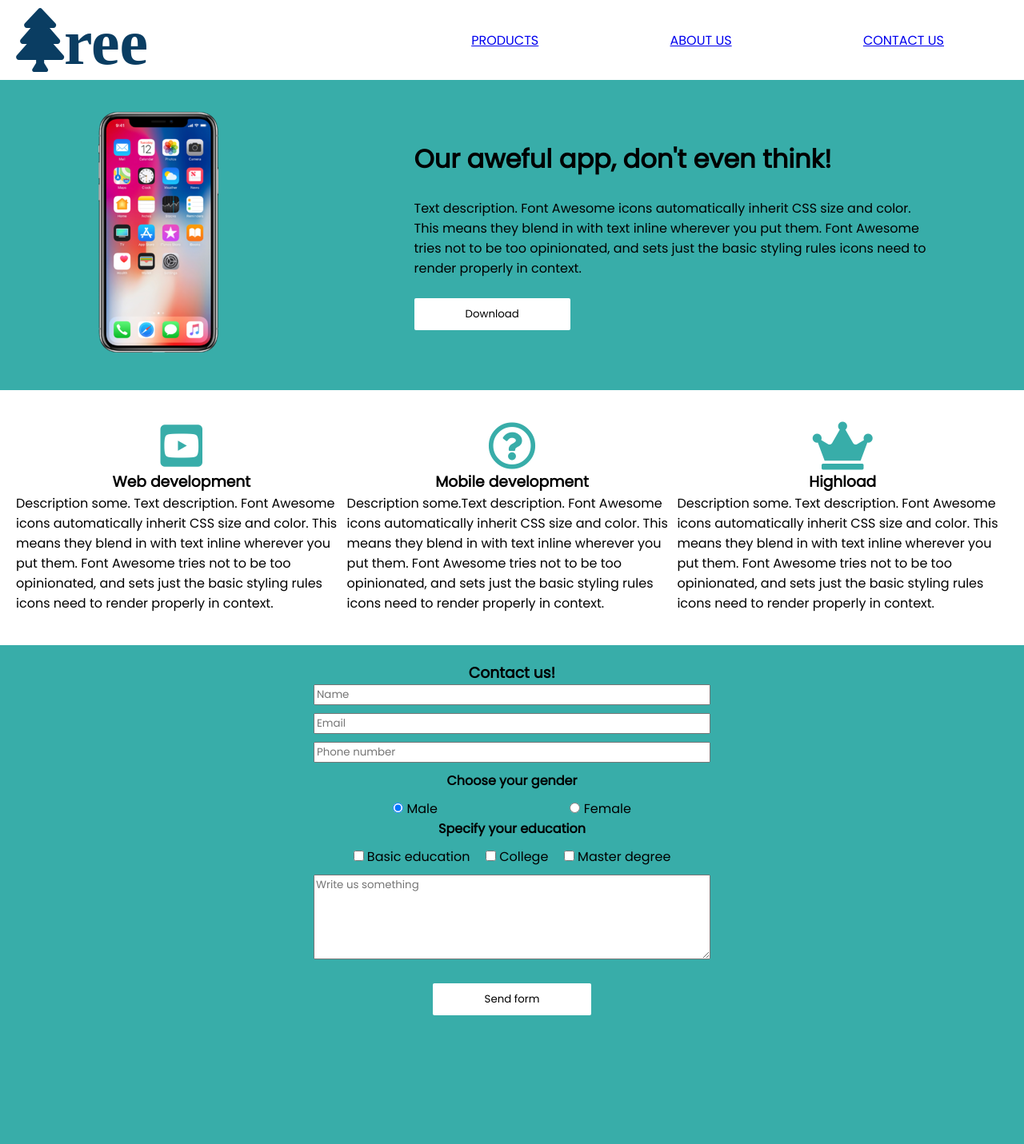
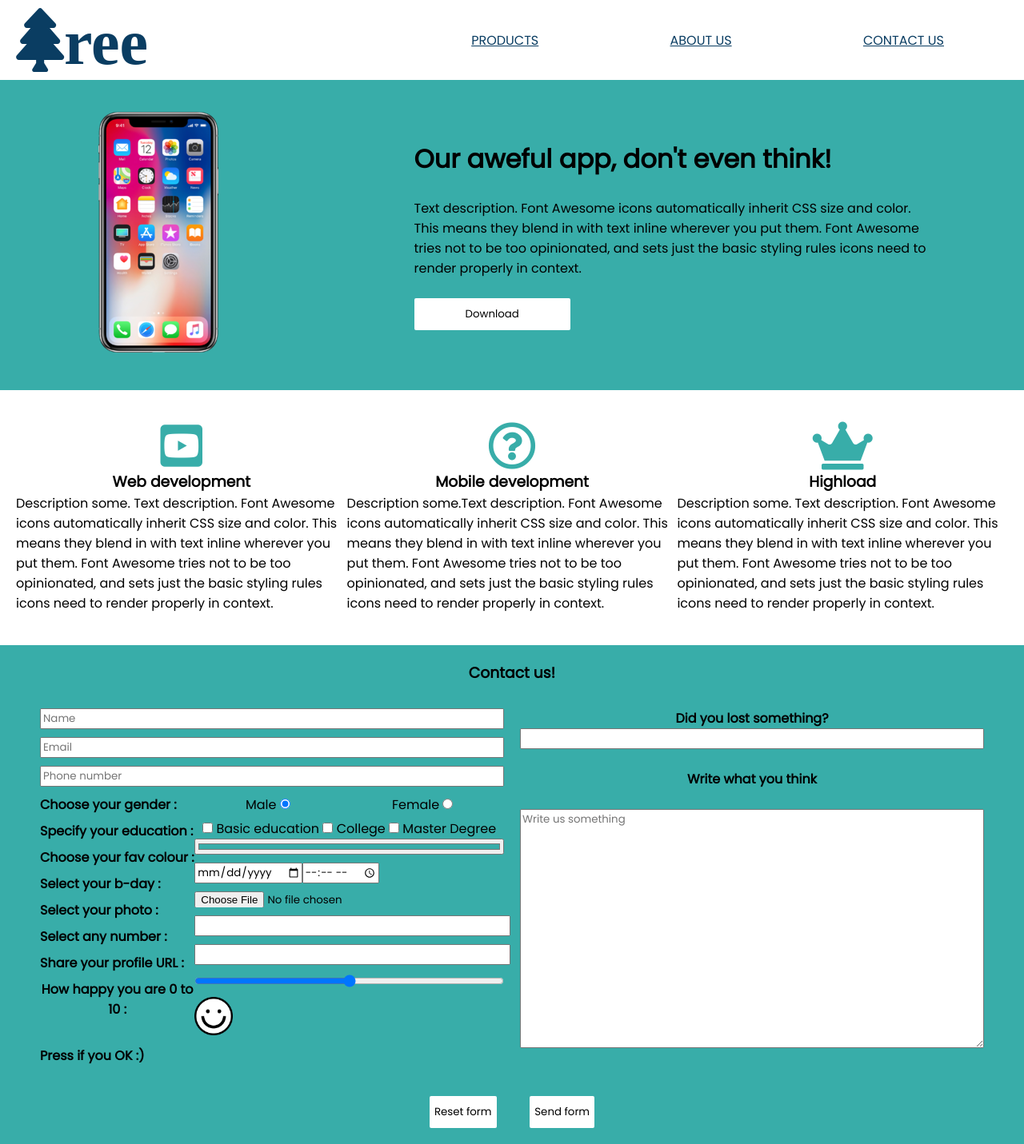
Before and after one commit to IvanRozinko/WD, a PHP site: page / in a window 1280 px wide. Shown: the whole page at 80% size. Before the commit the page ends 1270 px from the top, so only its background shows below. Run offline with PHP 8.4, Linux system fonts and the light colour scheme; some libraries are stand-ins or nearby versions.

Commit message:
Commited some changes after 1st review

```diff
--- a/PS1/Landing/index.html
+++ b/PS1/Landing/index.html
@@ -1,24 +1,25 @@
 <!DOCTYPE html>
 <html lang="en">
 <head>
+  <link href="style.css" rel="stylesheet" type="text/css"/>
+  <link rel="stylesheet" href="https://use.fontawesome.com/releases/v5.8.1/css/all.css"
+        integrity="sha384-50oBUHEmvpQ+1lW4y57PTFmhCaXp0ML5d60M1M7uH2+nqUivzIebhndOJK28anvf" crossorigin="anonymous">
   <meta charset="UTF-8">
   <meta name="viewport" content="width=device-width, initial-scale=1.0">
   <meta http-equiv="X-UA-Compatible" content="ie=edge">
   <title>Awesome landing page</title>
   <style media="screen"></style>
-  <link href="style.css" rel="stylesheet" type="text/css"/>
-  <link rel="stylesheet" href="https://use.fontawesome.com/releases/v5.8.1/css/all.css" integrity="sha384-50oBUHEmvpQ+1lW4y57PTFmhCaXp0ML5d60M1M7uH2+nqUivzIebhndOJK28anvf" crossorigin="anonymous">
 </head>
 <body>
 <div class="header">
   <div class="header--logo">
     <i class="fas fa-tree fa-5x">ree</i>
   </div>
-	<div class="header_links--container">
+  <nav class="header_links--container">
     <a href="http://google.com" class="header_links-container--link">PRODUCTS</a>
     <a href="http://google.com" class="header_links-container--link">ABOUT US</a>
     <a href="http://google.com" class="header_links-container--link">CONTACT US</a>
-	</div>
+  </nav>
 </div>
 <div class="app_container">
   <div class="app_container--column1">
@@ -27,7 +28,9 @@
   <div class="app_container--column2">
     <div><h1>Our aweful app, don't even think!</h1></div>
     <br>
-	  <div><p>Text description. Font Awesome icons automatically inherit CSS size and color. This means they blend in with text inline wherever you put them. Font Awesome tries not to be too opinionated, and sets just the basic styling rules icons need to render properly in context.</p></div>
+    <div><p>Text description. Font Awesome icons automatically inherit CSS size and color. This means they blend in with
+      text inline wherever you put them. Font Awesome tries not to be too opinionated, and sets just the basic styling
+      rules icons need to render properly in context.</p></div>
     <br>
     <div><input type="button" class="column2--button" value="Download"></div>
   </div>
@@ -36,43 +39,78 @@
   <div class="branch_container--column">
     <div><i class="fab fa-youtube-square" style="font-size: 60px; color:#38ada9;"></i></div>
     <h3>Web development</h3>
-	  <p>Description some. Text description. Font Awesome icons automatically inherit CSS size and color. This means they blend in with text inline wherever you put them. Font Awesome tries not to be too opinionated, and sets just the basic styling rules icons need to render properly in context.</p>
+    <p>Description some. Text description. Font Awesome icons automatically inherit CSS size and color. This means they
+      blend in with text inline wherever you put them. Font Awesome tries not to be too opinionated, and sets just the
+      basic styling rules icons need to render properly in context.</p>
   </div>
   <div class="branch_container--column">
     <div><i class="far fa-question-circle" style="font-size: 60px; color:#38ada9; border-radius: 100%;"></i></div>
     <h3>Mobile development</h3>
-	  <p>Description some.Text description. Font Awesome icons automatically inherit CSS size and color. This means they blend in with text inline wherever you put them. Font Awesome tries not to be too opinionated, and sets just the basic styling rules icons need to render properly in context.</p>
+    <p>Description some.Text description. Font Awesome icons automatically inherit CSS size and color. This means they
+      blend in with text inline wherever you put them. Font Awesome tries not to be too opinionated, and sets just the
+      basic styling rules icons need to render properly in context.</p>
   </div>
   <div class="branch_container--column">
-	  <div><i class="fas fa-crown"style="font-size: 60px; color:#38ada9; border-radius: 100%;"></i></i></div>
+    <div><i class="fas fa-crown" style="font-size: 60px; color:#38ada9; border-radius: 100%;"></i></div>
     <h3>Highload</h3>
-	  <p>Description some. Text description. Font Awesome icons automatically inherit CSS size and color. This means they blend in with text inline wherever you put them. Font Awesome tries not to be too opinionated, and sets just the basic styling rules icons need to render properly in context.</p>
+    <p>Description some. Text description. Font Awesome icons automatically inherit CSS size and color. This means they
+      blend in with text inline wherever you put them. Font Awesome tries not to be too opinionated, and sets just the
+      basic styling rules icons need to render properly in context.</p>
   </div>
 </div>
-  <div class="contact_form">
+<form class="contact_form">
   <h3>Contact us!</h3>
   <div class="contact_form--input_container">
+    <div class="contact_form-input_container--left">
       <input type="text" class="contact_form-input_container--input" placeholder="Name">
       <input type="email" class="contact_form-input_container--input" placeholder="Email">
       <input type="tel" class="contact_form-input_container--input" placeholder="Phone number">
-      <h4>Choose your gender</h4>
-	  <div class="input_container--radio">
-	    <div><input type="radio" class="input-radio--gender" value="Male" checked> Male</div>
-		<div><input type="radio" class="input-radio--gender" value="Female" > Female</div>
+      <div class="contact_form-input_container-left--subcol">
+        <div class="contact_form-input_container-left-subcol--1">
+          <label class="contact_form-input_container-left-subcol-1--label"><b>Choose your gender :</b></label>
+          <label class="contact_form-input_container-left-subcol-1--label"><b>Specify your education :</b></label>
+          <label class="contact_form-input_container-left-subcol-1--label"><b>Choose your fav colour :</b></label>
+          <label class="contact_form-input_container-left-subcol-1--label"><b>Select your b-day :</b></label>
+          <label class="contact_form-input_container-left-subcol-1--label"><b>Select your photo :</b></label>
+          <label class="contact_form-input_container-left-subcol-1--label"><b>Select any number :</b></label>
+          <label class="contact_form-input_container-left-subcol-1--label"><b>Share your profile URL :</b></label>
+          <label class="contact_form-input_container-left-subcol-1--label"><b>How happy you are 0 to 10 :</b></label><br>
+          <label class="contact_form-input_container-left-subcol-1--label"><b>Press if you OK :)</b></label>
         </div>
-	  <h4>Specify your education</h4>
-	  <div class="input_container--checkbox">
-	    <div><input type="checkbox" class="input-checkbox--checkbox"> Basic education</div>
-	    <div><input type="checkbox" class="input-checkbox--checkbox"> College</div>
-		<div><input type="checkbox" class="input-checkbox--checkbox"> Master degree</div>
+        <div class="contact_form-input_container-left-subcol--2">
+          <div class="input-radio--gender">
+            <label for="male"> Male <input type="radio"  name="gender" id="male" value="Male" checked></label>
+            <label for="female"> Female <input type="radio"  name="gender" id="female" value="Female"></label>
           </div>
-	  <textarea class="input_container--textarea" placeholder="Write us something"></textarea>
-	  <input type="button" class="input_container--button" value="Send form">
+          <div class="input-checkbox--checkbox">
+            <label for="basic"><input type="checkbox" id="basic"> Basic education</label>
+            <label for="col"><input type="checkbox" id="col"> College</label>
+            <label for="md"><input type="checkbox" id="md"> Master Degree</label>
+          </div>
+          <input type="color" class="contact_form-input_container-left-subcol-2--input" id="color" value="#38ada9">
+          <div class="input--date">
+            <input type="date"  id="date">
+            <input type="time">
+          </div>
+          <input type="file" class="contact_form-input_container-left-subcol-2--input" id="file">
+          <input type="number" class="contact_form-input_container-left-subcol-2--input">
+          <input type="url" class="contact_form-input_container-left-subcol-2--input">
+          <input type="range" class="contact_form-input_container-left-subcol-2--input" min="0" max="10">
+          <input type="image" src="images/ok.png" width="48" height="48" align="left">
         </div>
       </div>
-
-
-
-
+    </div>
+    <div class="contact_form-input_container--right">
+      <label><b>Did you lost something?</b></label>
+      <input type="search"><br>
+      <label><b>Write what you think</b></label><br>
+      <textarea class="input_container--textarea" placeholder="Write us something"></textarea>
+    </div>
+  </div>
+  <div class="form-submit">
+    <input type="reset" class="input_container--button" value="Reset form">
+    <input type="submit"  class="input_container--button" value="Send form">
+  </div>
+</form>
 </body>
 </html>
--- a/PS1/Landing/style.css
+++ b/PS1/Landing/style.css
@@ -2,7 +2,8 @@
 
 * {
  font-family: 'Poppins', sans-serif;
- margin:0px;
+ margin: 0;
+ outline: none;
 }
 
 .header {
@@ -20,12 +21,12 @@
 
 .header_links-container--link {
   padding: 80px;
+  color: #0a3d62;
 }
 
 .app_container {
   background-color: #38ada9;
-  padding-top: 40px;
-  padding-bottom: 40px;
+  padding: 40px 0;
   display: flex;
   justify-content: space-around;
   align-items: center;
@@ -33,7 +34,6 @@
 
 .column1--iphone{
   content: url("images/iphone.png")
-
 }
 
 .app_container--column2 {
@@ -44,8 +44,7 @@
 
 .column2--button {
   height: 40px;
-  padding-left: 10%;
-  padding-right: 10%;
+  padding: 0 10%;
   background: white;
   cursor: pointer;
   border: none;
@@ -53,13 +52,9 @@
 }
 
 .branch_container {
-  padding-top: 40px;
-  padding-bottom: 40px;
+  padding: 40px 20px;
   display: flex;
   justify-content: flex-end;
-  padding-left: 20px;
-  padding-right: 20px;
-
 }
 
 .branch_container--column {
@@ -77,47 +72,90 @@
 
 .contact_form--input_container {
   display: flex;
-  justify-content: center;
-  align-items: space-around;
+  margin: 20px 20px;
+}
+
+.contact_form-input_container--left {
+  display: flex;
   flex-direction: column;
-  margin-left: 30%;
-  margin-right: 30%;
-  margin-bottom: 50px;
+  flex: 1;
+  padding: 10px;
 }
 
 .contact_form-input_container--input {
   margin-bottom: 10px;
 }
 
-.input_container--radio {
+.contact_form-input_container-left--subcol {
   display: flex;
-  justify-content: space-between;
-  margin-left: 20%;
-  margin-right: 20%;
-  margin-top: 10px;
 }
 
+.contact_form-input_container-left-subcol--1 {
+  display: flex;
+  flex-direction: column;
+  flex: 1;
+}
+
+.contact_form-input_container-left-subcol-1--label {
+  display: flex;
+  justify-content: flex-left;
+  padding-bottom: 8px;
+}
+
+.contact_form-input_container-left-subcol--2 {
+  display; flex;
+  flex-direction: column;
+  flex: 2;
+}
+
+.input-radio--gender {
+  display: flex;
+  justify-content: space-around;
+  padding-bottom: 5px;
+}
+
+
 .input_container--checkbox {
+   display: flex;
+   justify-content: space-around;
+}
+
+.contact_form-input_container-left-subcol-2--input {
   display: flex;
-  justify-content: space-between;
-  margin-left: 10%;
-  margin-right: 10%;
-  margin-top: 10px;
+  flex-direction: column;
+  justify-content: flex-start;
+  width: 100%;
+  height: 20px;
   margin-bottom: 10px;
 
 }
 
+.input--date {
+  display: flex;
+  padding-bottom: 10px;
+
+}
+.contact_form-input_container--right {
+  display: flex;
+  flex-direction: column;
+  flex: 1;
+  padding: 10px;
+}
+
 .input_container--textarea {
-  height: 100px;
+  height: 100%;
   margin-bottom: 30px;
 }
 
+.form-submit {
+  display: flex;
+  justify-content: space-around;
+  padding: 0 40%;
+}
+
 .input_container--button {
-	height: 40px;
+  height: 40px;
   display: flex;
-  justify-content: center;
-  margin-left: 30%;
-  margin-right: 30%;
   background: white;
   cursor: pointer;
   border: none;
--- a/PS1/warmup/style.css
+++ b/PS1/warmup/style.css
@@ -6,7 +6,7 @@
       font-size: 4rem;
       color: white;
       font-weight: bold;
-      font-family: Helvetica;
+      font-family: Helvetica sans-serif;
       text-align: center;
       padding: 1rem;
     }
```
Also changed, not shown: FORM/form/index.html (+14 -15 lines), FORM/form/style.css (+26 -18 lines), PS1/2columnLayot/index.html (+29 -7 lines), PS1/2columnLayot/style.css (+11 -10 lines), PS1/3columnLayot/index.html (+17 -2 lines), PS1/3columnLayot/style.css (+15 -9 lines), PS1/Landing/images/ok.png (added). Lines whose indentation alone changed are shown as unchanged.
